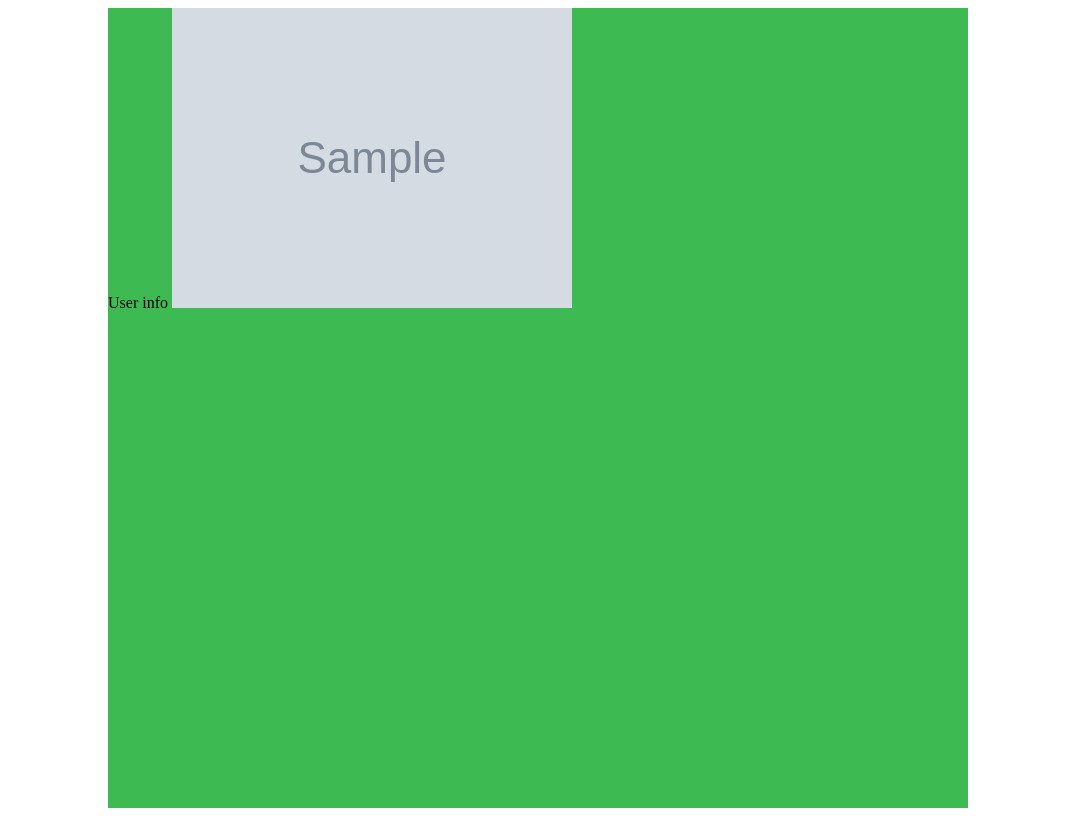
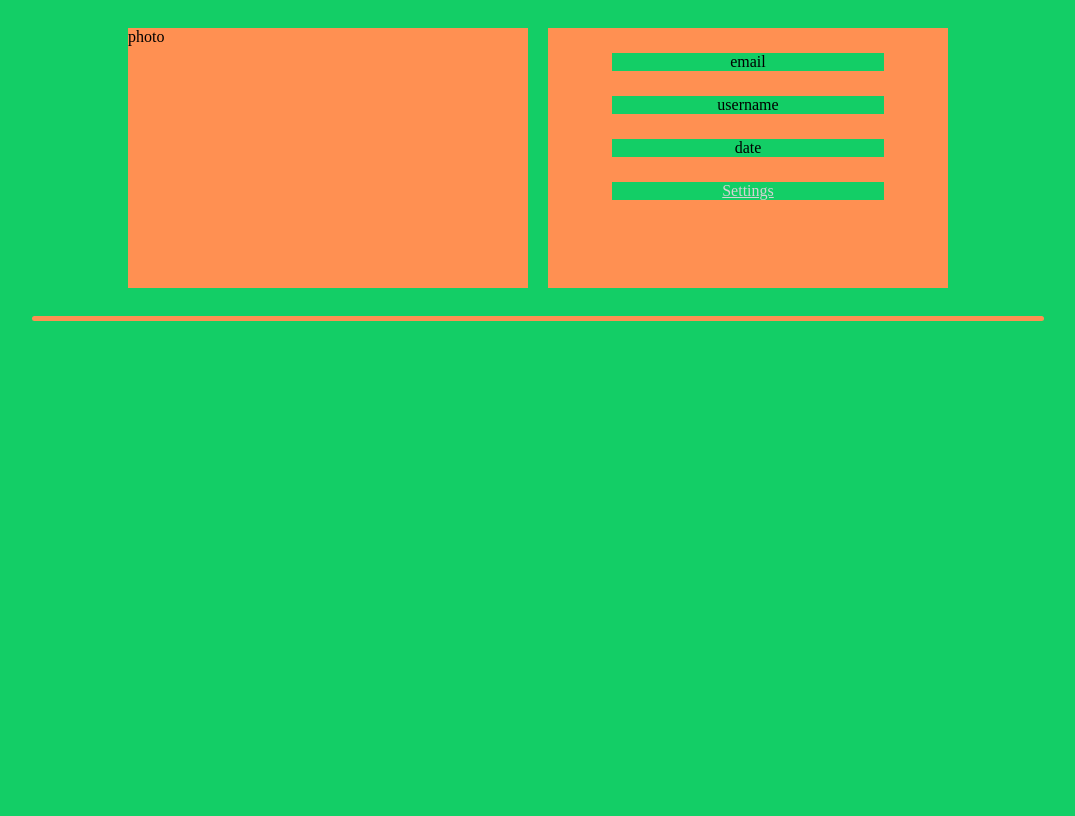
Before and after one commit to VetrovDmitry/super-umbrella, a Flask app: page /profile in a window 1280 px wide. Shown: the whole page, without its empty margins (102-1177 px from the left). After the commit the page ends 321 px from the top, so only its background shows below. Run offline with Flask 2, Linux system fonts and the light colour scheme; a user stored in the database is signed in; tables that the repository leaves empty hold one stand-in row (values such as "Sample post"); grey boxes marked "Sample" are stand-in pictures.

Commit message:
second lesson

```diff
--- a/app/auth/controllers.py
+++ b/app/auth/controllers.py
@@ -6,7 +6,6 @@ import datetime, time
 from .models import db, User, Avatar
 from .forms import SignupForm, LoginForm, UploadAvatarForm
 import os
-
 
 
 UPLOAD_DIR = 'app/static/uploads/'
--- a/app/static/styles/first.css
+++ b/app/static/styles/first.css
@@ -75,3 +75,54 @@ div.form__group {
     height: 800px;
     width: 860px;
 }
+
+.info_box {
+    float: left;
+    width: 400px;
+    height: 260px;
+    margin-left: 20px;
+    margin-top: 20px;
+    background: #FF9052;
+
+}
+
+.info_cascade {
+    width: 860px;
+    height: 300px;
+    background: transparent;
+    margin-left: auto;
+    margin-right: auto;
+}
+body {
+    background: #13CE66;
+}
+hr {
+    width: 80%;
+    min-width: 860px;
+    height: 5px;
+    background: #FF9052;
+    border-radius: 5px;
+    border: none;
+}
+.info_line {
+    width: 68%;
+    background: #13CE66;
+    margin-left: auto;
+    margin-right: auto;
+    margin-top: 25px;
+    text-align: center;
+}
+
+.button_s {
+    width: 68%;
+    color: lightgrey;
+    transition: .5s;
+}
+
+.button_s:hover {
+    color: white;
+}
+
+.button_s:active {
+    color: #FF9052;
+}
--- a/app/templates/auth/profile.html
+++ b/app/templates/auth/profile.html
@@ -1,10 +1,30 @@
 {% extends "base.html" %}
 {% block content %}
 <section>
-    <div class="profile_container">
-        User info
-        <img src="{{ url_for('static', filename=avatar) }}" alt="profile_image">
+    <div class="info_cascade">
+        <div class="info_box">
+            photo
+        </div>
+        <div class="info_box">
+            <div class="info_line">
+                email
+            </div>
+            <div class="info_line">
+                username
+            </div>
+            <div class="info_line">
+                date
+            </div>
+            <a class="button_s" href="/upload-avatar">
+                <div class="info_line">
+                    Settings
+                </div>
+            </a>
 
+        </div>
     </div>
+    <hr>
+
+
 </section>
 {% endblock %}
```
